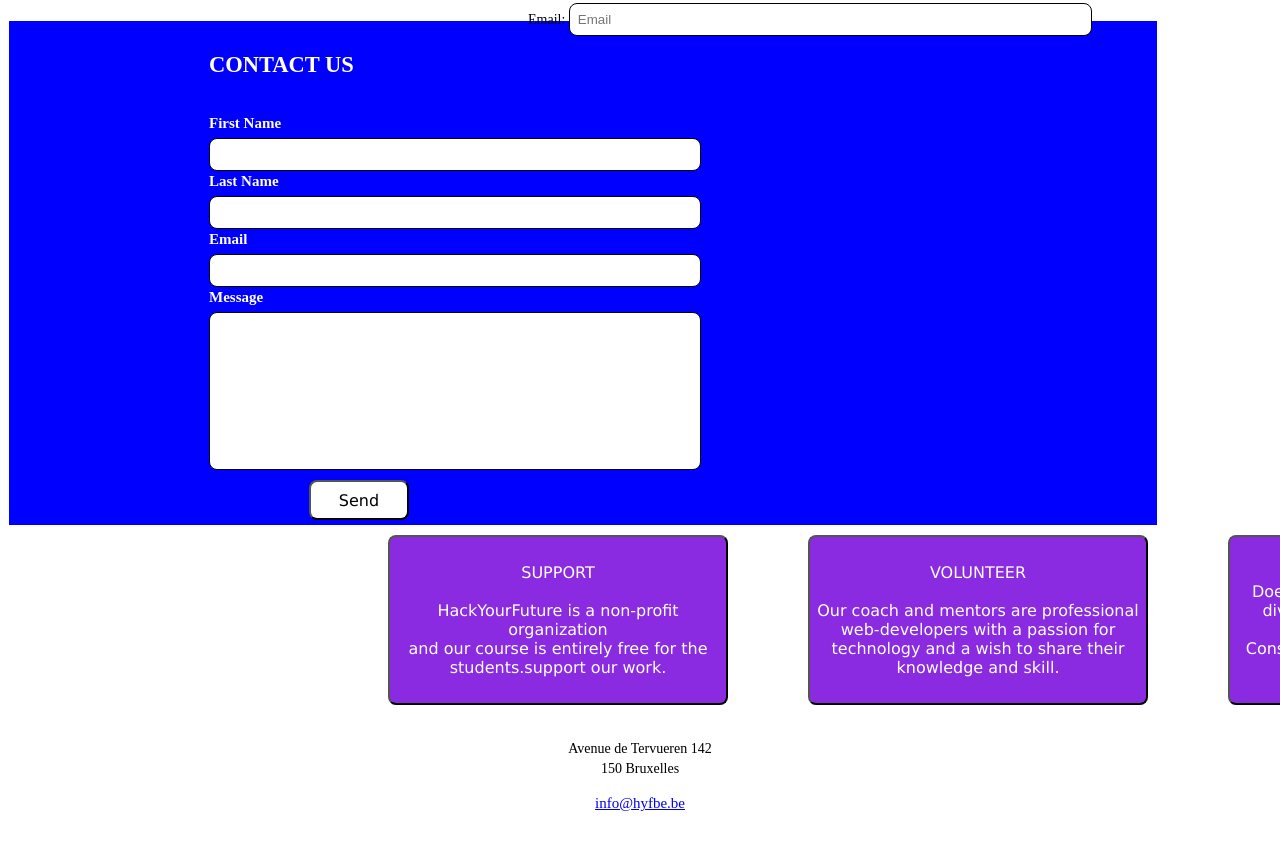
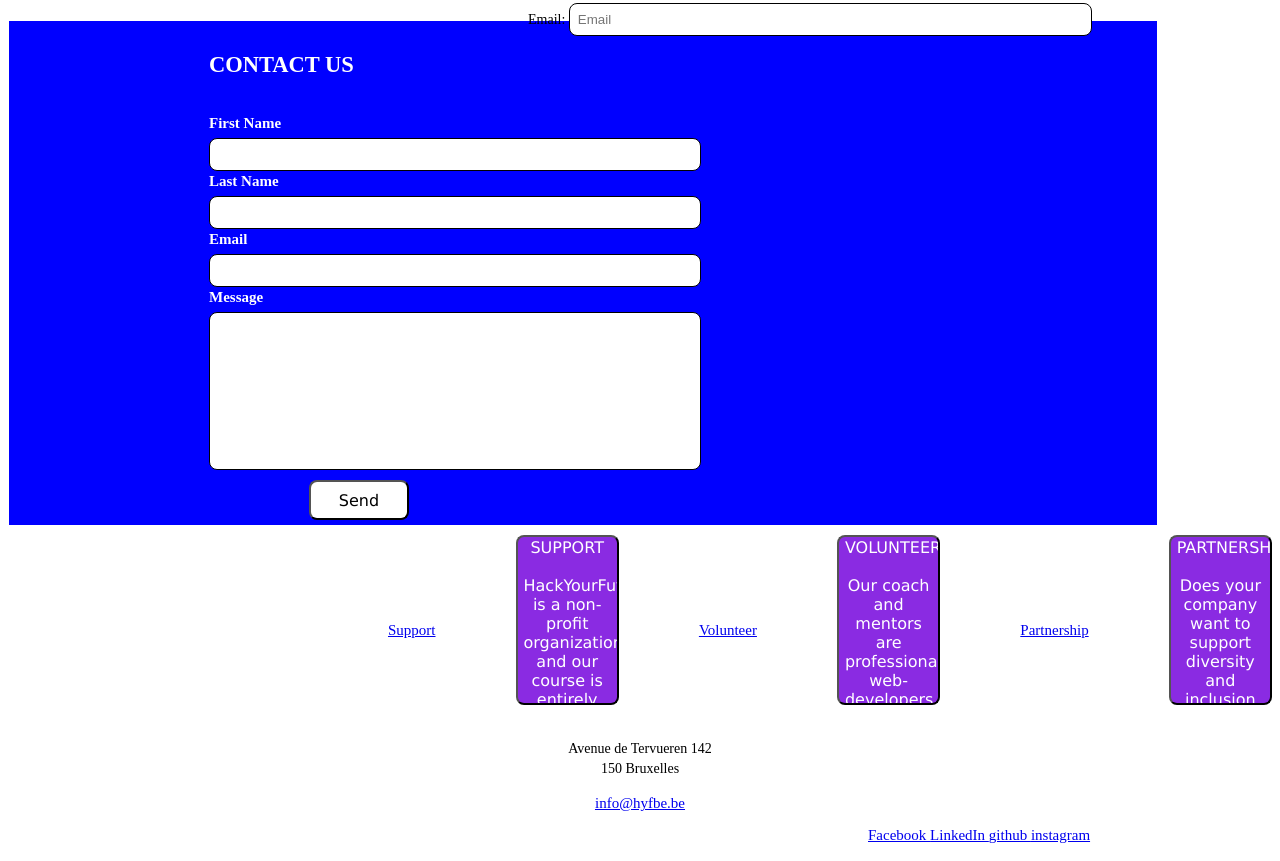
Before and after one commit to HYF-Class23/group4-hyf-rebuild, a website: page index.html in a window 1280 px wide. Shown: the part 449-1310 px from the top of the page. Before the commit the page ends 1270 px from the top, so only its background shows below. Drawn offline with Linux system fonts and the light colour scheme.

Commit message:
fix bug in main page footer

```diff
--- a/index.html
+++ b/index.html
@@ -1,5 +1,6 @@
 <!DOCTYPE html>
 <html lang="en">
+
 <head>
   <meta charset="UTF-8" />
   <link rel="icon" type="image/svg+xml" href="./client/assets/favicon.ico" />
@@ -24,7 +25,7 @@
       </div>
     </div>
   </header>
-  </body>
+
 
   <!-- from newspaper subscription and the footer-->
 
@@ -61,38 +62,37 @@
           <label for="Message" class="label">Message</label>
           <input type="text" class="input" id="message" />
         </div>
-        <button id="send">Send</button>
+        <button type="button" id="send">Send</button>
       </div>
 
       <div class="links">
-        <a href="support.html">
-          <button>
+        <a href="support.html">Support</a>
+        <button type="button">
           SUPPORT<br /><br />
           HackYourFuture is a non-profit organization<br />
           and our course is entirely free for the<br />
           students.support our work.
         </button>
-        </a>
 
-        <a href="volunteer.html">
-          <button>
+
+        <a href="volunteer.html">Volunteer</a>
+        <button type="button">
           VOLUNTEER<br /><br />
           Our coach and mentors are professional <br />
           web-developers with a passion for <br />
           technology and a wish to share their <br />
           knowledge and skill.
         </button>
-        </a>
 
-        <a href="partnership.html">
-          <button>
+
+        <a href="partnership.html">Partnership</a>
+        <button type="button">
           PARTNERSHIP<br /><br />
           Does your company want to support <br />
           diversity and inclusion in the tech industry? <br />
           Consider becoming a partner and find out <br />
           more here.
         </button>
-        </a>
       </div>
 
       <p id="adrs">
@@ -105,19 +105,18 @@
       </div>
 
       <div class="social-medias">
-        <a href="https://www.facebook.com/HackYFutureBE/">
-          <i class="fa-brands fa-facebook"></i
-        ></a>
-        <a href="https://www.linkedin.com/school/hackyourfuture-belgium/">
-          <i class="fa-brands fa-linkedin"></i
-        ></a>
-        <a href="https://github.com/HackYourFutureBelgium">
-          <i class="fa-brands fa-github"></i
-        ></a>
-        <a href="https://www.instagram.com/hackyourfuture_belgium/?hl=en"
-          ><i class="fa-brands fa-instagram"></i
-        ></a>
+        <a href="https://www.facebook.com/HackYFutureBE/">Facebook
+          <i class="fa-brands fa-facebook"></i></a>
+        <a href="https://www.linkedin.com/school/hackyourfuture-belgium/">LinkedIn
+          <i class="fa-brands fa-linkedin"></i></a>
+        <a href="https://github.com/HackYourFutureBelgium">github
+          <i class="fa-brands fa-github"></i></a>
+        <a href="https://www.instagram.com/hackyourfuture_belgium/?hl=en">instagram<i
+            class="fa-brands fa-instagram"></i></a>
       </div>
     </div>
   </footer>
+
+</body>
+
 </html>
```
Also changed, not shown: README.md. Lines whose indentation alone changed are shown as unchanged.
